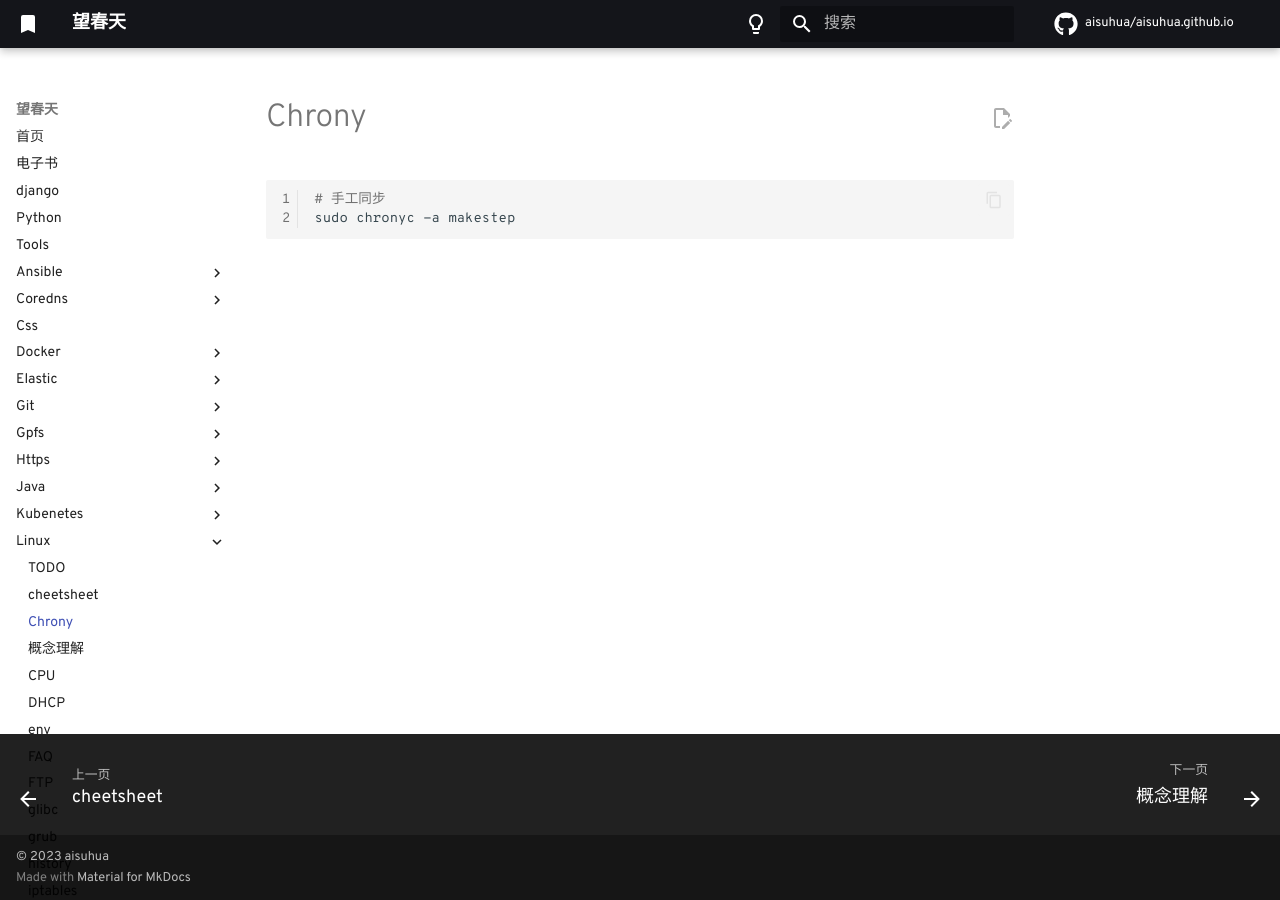
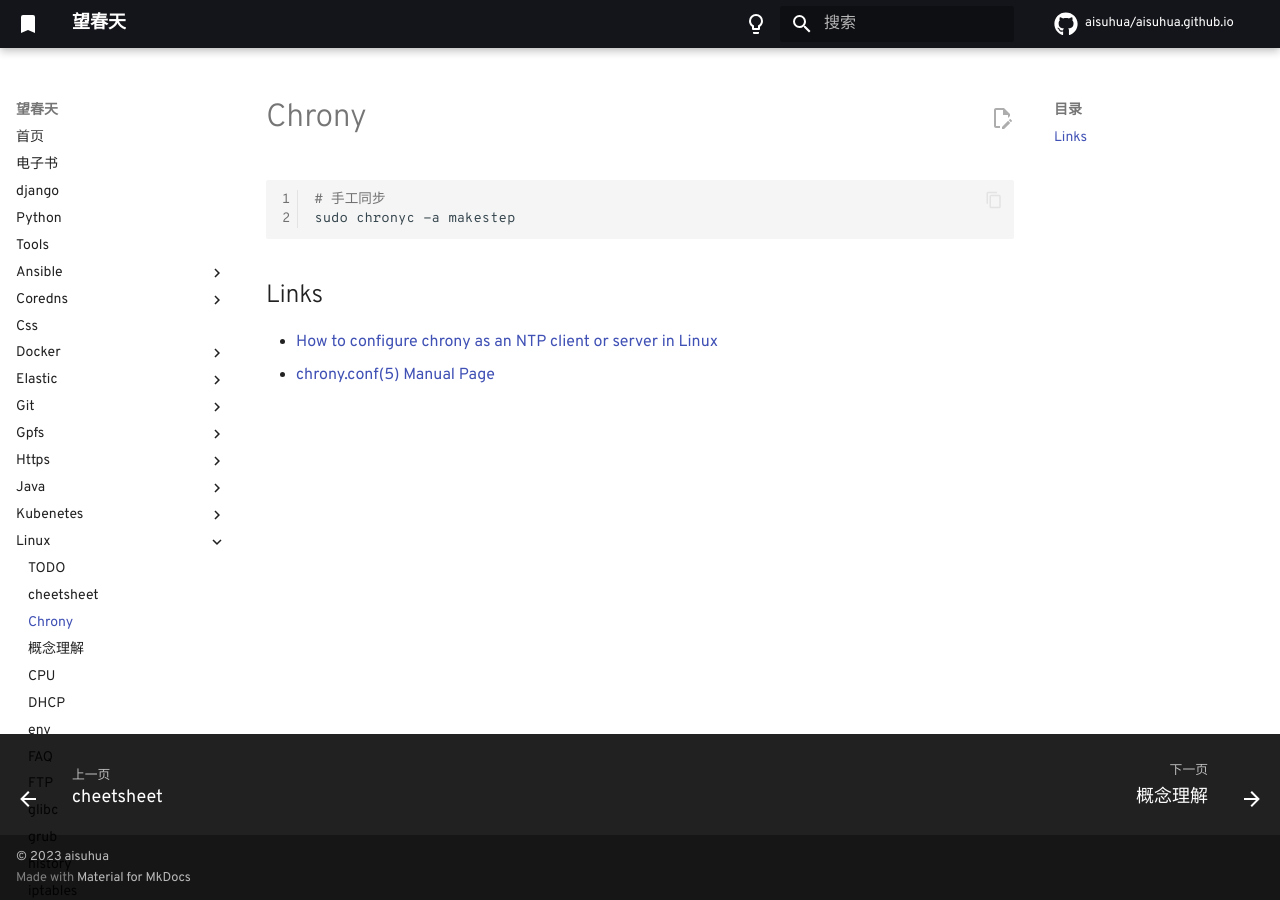
Before and after one commit to aisuhua/aisuhua.github.io, an MkDocs documentation site: the page built from docs/linux/chrony.md, in a window 1280 px wide. Built offline with MkDocs 1.6.1 and Material for MkDocs 9.7.7, drawn with Linux system fonts in a browser that asks for light colours; comment, search, counter and statistics services are not loaded.

Commit message:
README.md selinux.md

````diff
--- a/docs/linux/chrony.md
+++ b/docs/linux/chrony.md
@@ -4,3 +4,8 @@
 # 手工同步
 sudo chronyc -a makestep
 ```
+
+## Links
+
+- [How to configure chrony as an NTP client or server in Linux](https://www.redhat.com/sysadmin/chrony-time-services-linux)
+- [chrony.conf(5) Manual Page](https://chrony-project.org/doc/3.4/chrony.conf.html)
````
